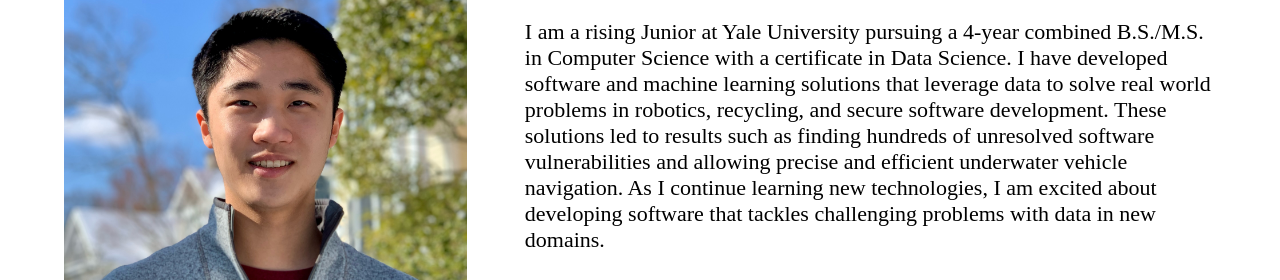
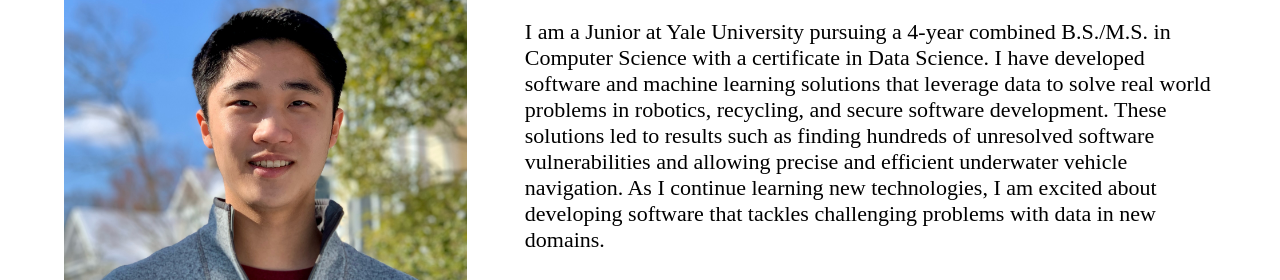
Before and after one commit to JulianLee123/julianlee123.github.io, a website: page index.html in a window 1280 px wide. Shown: the part 140-420 px from the top of the page. Drawn offline with Linux system fonts and the light colour scheme.

Commit message:
Updated class year

```diff
--- a/index.html
+++ b/index.html
@@ -29,7 +29,7 @@
 		</div>
 		<div id="about-description" class="column">
 			<h1 class="section-head"> Hi, I'm Julian Lee </h1>
-			<p id="bio-text"> I am a rising Junior at Yale University pursuing a 4-year combined B.S./M.S.
+			<p id="bio-text"> I am a Junior at Yale University pursuing a 4-year combined B.S./M.S.
 				in Computer Science with a certificate in Data Science. I have developed software and
 				machine learning solutions that leverage data to solve real world problems in robotics,
 				recycling, and secure software development. These solutions led to results such as
```
